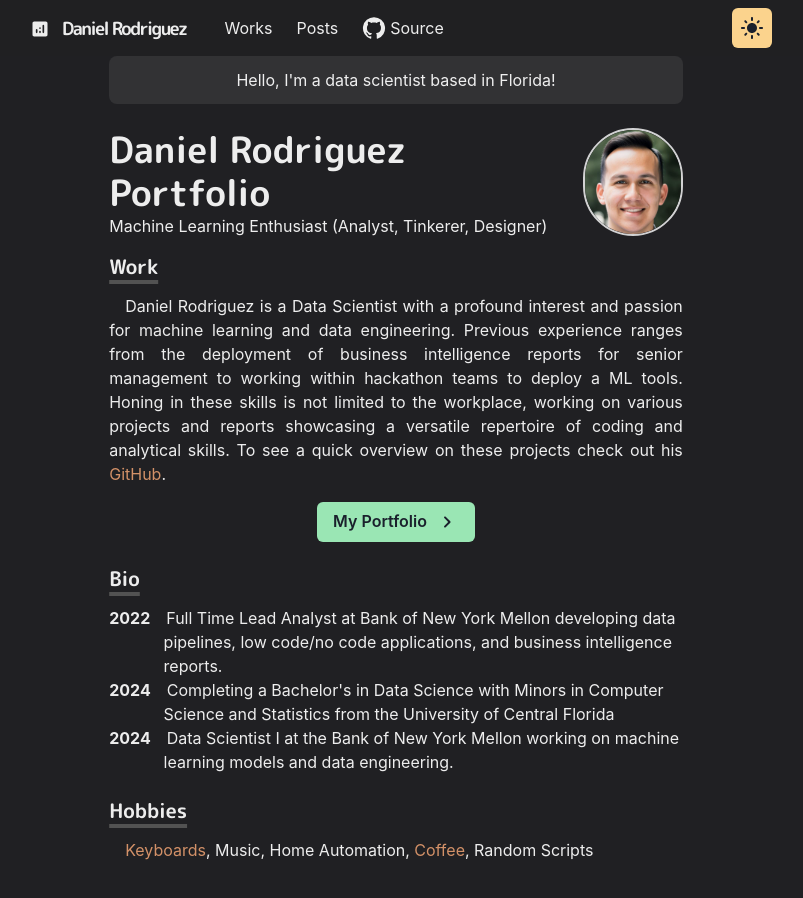
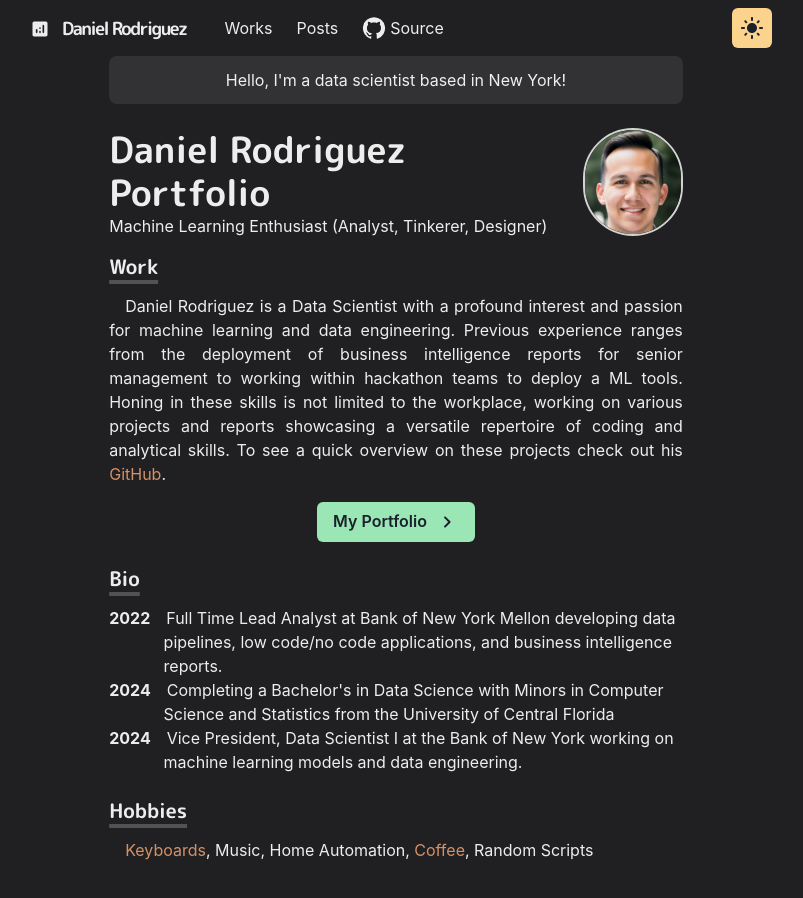
Before and after one commit to danielarodval/js-site, a Next.js app: page / in a window 1280 px wide. Shown: the top 898 px of the page, without its empty margins (244-1047 px from the left). Built offline with nearby package versions, Linux system fonts and the light colour scheme.

Commit message:
Update location and job title in index.js

```diff
--- a/pages/index.js
+++ b/pages/index.js
@@ -12,7 +12,7 @@ const Page = () => {
         <Layout>
             <Container>
                 <Box borderRadius="lg" bg={useColorModeValue('whiteAlpha.500', 'whiteAlpha.200')} p={3} mb={6} align="center">
-                    Hello, I&apos;m a data scientist based in Florida!
+                    Hello, I&apos;m a data scientist based in New York!
                 </Box>
 
                 <Box display={{ md: 'flex' }}>
@@ -82,7 +82,7 @@ const Page = () => {
                         <BioYear>
                             2024
                         </BioYear>
-                        Data Scientist I at the Bank of New York Mellon working on machine learning models and data engineering.
+                        Vice President, Data Scientist I at the Bank of New York working on machine learning models and data engineering.
                     </BioSection>
                 </Section>
 
```
